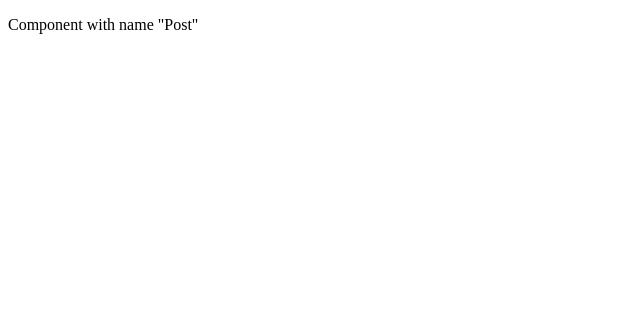
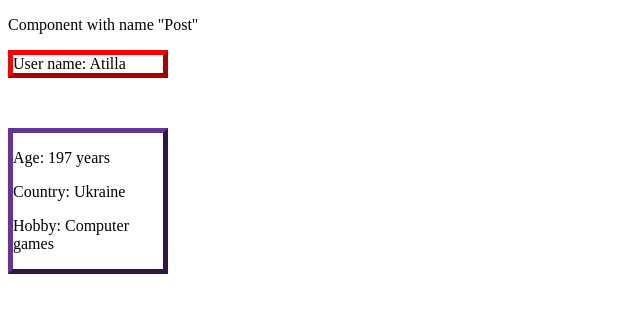
Before and after one commit to ivanskyi/Angular, an Angular app in the folder AngularCourse/Basic/: page / in a window 1280 px wide. Shown: the top 312 px of the page, without its empty margins (0-640 px from the left). Built offline with nearby package versions, Linux system fonts and the light colour scheme.

Commit message:
added component with name 'profile'

```diff
--- a/AngularCourse/Basic/src/app/app.component.html
+++ b/AngularCourse/Basic/src/app/app.component.html
@@ -1 +1,2 @@
 <app-post></app-post>
+<app-profile></app-profile>
--- a/AngularCourse/Basic/src/app/app.module.ts
+++ b/AngularCourse/Basic/src/app/app.module.ts
@@ -3,11 +3,13 @@ import { BrowserModule } from '@angular/platform-browser';
 
 import { AppComponent } from './app.component';
 import { PostComponent } from './post/post.component';
+import { ProfileComponent } from './profile/profile.component';
 
 @NgModule({
   declarations: [
     AppComponent,
-    PostComponent
+    PostComponent,
+    ProfileComponent
   ],
   imports: [
     BrowserModule
--- /dev/null
+++ b/AngularCourse/Basic/src/app/profile/profile.component.html
@@ -0,0 +1,6 @@
+<div class="profileName">User name: Atilla</div>
+<div class="profileInfo">
+    <p>Age: 197 years</p>
+    <p>Country: Ukraine</p>
+    <p>Hobby: Computer games</p>
+</div>
--- /dev/null
+++ b/AngularCourse/Basic/src/app/profile/profile.component.scss
@@ -0,0 +1,12 @@
+.profileName {
+    border: 5px outset red;
+    position: relative;
+    width: 150px;
+}
+
+.profileInfo {
+    margin-top: 50px;
+    border: 5px outset rebeccapurple;
+    position: relative;
+    width: 150px;
+}
--- /dev/null
+++ b/AngularCourse/Basic/src/app/profile/profile.component.ts
@@ -0,0 +1,15 @@
+import { Component, OnInit } from '@angular/core';
+
+@Component({
+  selector: 'app-profile',
+  templateUrl: './profile.component.html',
+  styleUrls: ['./profile.component.scss']
+})
+export class ProfileComponent implements OnInit {
+
+  constructor() { }
+
+  ngOnInit(): void {
+  }
+
+}
```
